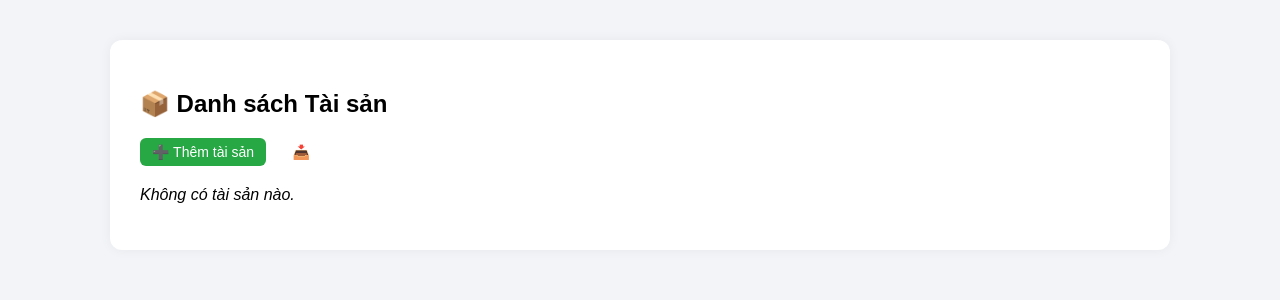
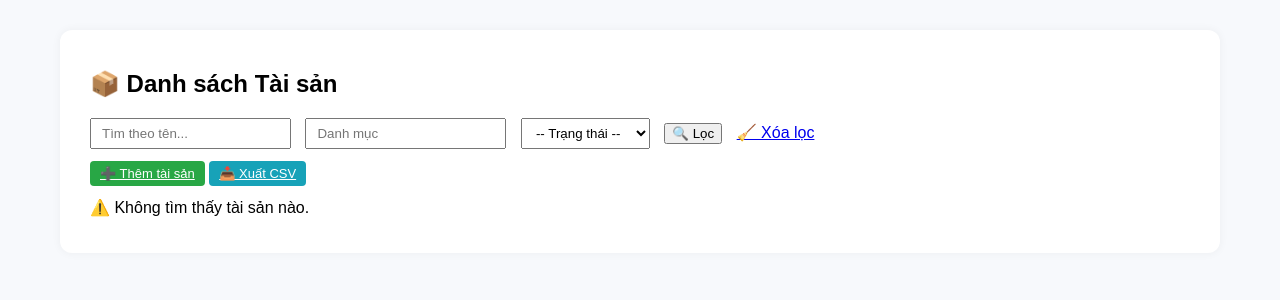
Before and after one commit to LeHungBOS/quanlytaisansukien, a FastAPI app: page /assets in a window 1280 px wide. Shown: the top 300 px of the page. Run offline with FastAPI, Linux system fonts and the light colour scheme.

Commit message:
Update assets.html

```diff
--- a/templates/assets.html
+++ b/templates/assets.html
@@ -7,93 +7,122 @@
     <style>
         body {
             font-family: Arial, sans-serif;
-            margin: 40px;
-            background-color: #f2f4f8;
+            margin: 30px;
+            background-color: #f7f9fc;
         }
         .container {
-            background: white;
-            padding: 30px;
+            max-width: 1100px;
+            margin: auto;
+            background: #fff;
+            padding: 20px 30px;
             border-radius: 12px;
-            box-shadow: 0 0 12px rgba(0,0,0,0.05);
-            max-width: 1000px;
-            margin: auto;
+            box-shadow: 0 0 10px rgba(0,0,0,0.05);
         }
         h2 {
             margin-bottom: 20px;
         }
+        .filters input,
+        .filters select {
+            margin-right: 10px;
+            padding: 6px 10px;
+        }
         table {
             width: 100%;
             border-collapse: collapse;
-            background-color: white;
+            margin-top: 20px;
+            background: #fff;
         }
         th, td {
-            padding: 12px;
+            padding: 10px;
             text-align: left;
             border-bottom: 1px solid #ddd;
+            vertical-align: top;
         }
         th {
-            background-color: #007bff;
-            color: white;
+            background: #007bff;
+            color: #fff;
+        }
+        img.asset-img {
+            max-width: 100px;
+            max-height: 80px;
+            border-radius: 4px;
+        }
+        .actions a, .actions form {
+            display: inline-block;
+            margin-right: 6px;
+        }
+        .actions form {
+            display: inline;
         }
         .btn {
-            display: inline-block;
-            padding: 6px 12px;
-            border-radius: 6px;
-            text-decoration: none;
+            padding: 5px 10px;
             color: white;
-            font-size: 14px;
+            border: none;
+            border-radius: 4px;
+            cursor: pointer;
+            font-size: 13px;
         }
-        .add-btn {
-            background-color: #28a745;
-        }
-        .edit-btn {
-            background-color: #ffc107;
-        }
-        .delete-btn {
-            background-color: #dc3545;
-        }
-        .top-actions {
-            margin-bottom: 20px;
-        }
-        .top-actions a {
-            margin-right: 10px;
-        }
+        .btn-edit { background: #ffc107; }
+        .btn-delete { background: #dc3545; }
+        .btn-add { background: #28a745; margin-top: 10px; }
+        .btn-export { background: #17a2b8; }
     </style>
 </head>
 <body>
 <div class="container">
     <h2>📦 Danh sách Tài sản</h2>
 
-    <div class="top-actions">
-        <a href="/assets/add" class="btn add-btn">➕ Thêm tài sản</a>
-        <a href="/assets/export" class="btn">📥 Xuất CSV</a>
-        <a href="/" class="btn">← Trang chủ</a>
+    <form method="get" class="filters">
+        <input type="text" name="search" placeholder="Tìm theo tên..." value="{{ search or '' }}">
+        <input type="text" name="category" placeholder="Danh mục" value="{{ category or '' }}">
+        <select name="status">
+            <option value="">-- Trạng thái --</option>
+            <option value="Sẵn sàng" {% if status == 'Sẵn sàng' %}selected{% endif %}>Sẵn sàng</option>
+            <option value="Đang cho thuê" {% if status == 'Đang cho thuê' %}selected{% endif %}>Đang cho thuê</option>
+        </select>
+        <button type="submit">🔍 Lọc</button>
+        <a href="/assets" style="margin-left:10px;">🧹 Xóa lọc</a>
+    </form>
+
+    <div style="margin: 15px 0;">
+        <a href="/assets/add" class="btn btn-add">➕ Thêm tài sản</a>
+        <a href="/assets/export" class="btn btn-export">📥 Xuất CSV</a>
     </div>
 
     {% if assets %}
     <table>
         <thead>
             <tr>
+                <th>Ảnh</th>
                 <th>Tên</th>
                 <th>Mã</th>
                 <th>Danh mục</th>
                 <th>Số lượng</th>
-                <th>Tình trạng</th>
+                <th>Trạng thái</th>
+                <th>Mô tả</th>
                 <th>Hành động</th>
             </tr>
         </thead>
         <tbody>
             {% for asset in assets %}
             <tr>
+                <td>
+                    {% if asset.image_path %}
+                        <img src="/{{ asset.image_path }}" class="asset-img">
+                    {% else %}
+                        <i>Không có</i>
+                    {% endif %}
+                </td>
                 <td>{{ asset.name }}</td>
                 <td>{{ asset.code }}</td>
                 <td>{{ asset.category }}</td>
                 <td>{{ asset.quantity }}</td>
                 <td>{{ asset.status }}</td>
-                <td>
-                    <a href="/assets/edit/{{ asset.id }}" class="btn edit-btn">✏️ Sửa</a>
-                    <form method="post" action="/assets/delete/{{ asset.id }}" style="display:inline;" onsubmit="return confirm('Xác nhận xoá thiết bị này?');">
-                        <button type="submit" class="btn delete-btn">🗑️ Xoá</button>
+                <td>{{ asset.description[:100] }}{% if asset.description|length > 100 %}...{% endif %}</td>
+                <td class="actions">
+                    <a href="/assets/edit/{{ asset.id }}" class="btn btn-edit">✏️</a>
+                    <form method="post" action="/assets/delete/{{ asset.id }}" onsubmit="return confirm('Xác nhận xoá tài sản này?');">
+                        <button type="submit" class="btn btn-delete">🗑️</button>
                     </form>
                 </td>
             </tr>
@@ -101,7 +130,7 @@
         </tbody>
     </table>
     {% else %}
-        <p><i>Không có tài sản nào.</i></p>
+        <p>⚠️ Không tìm thấy tài sản nào.</p>
     {% endif %}
 </div>
 </body>
```
